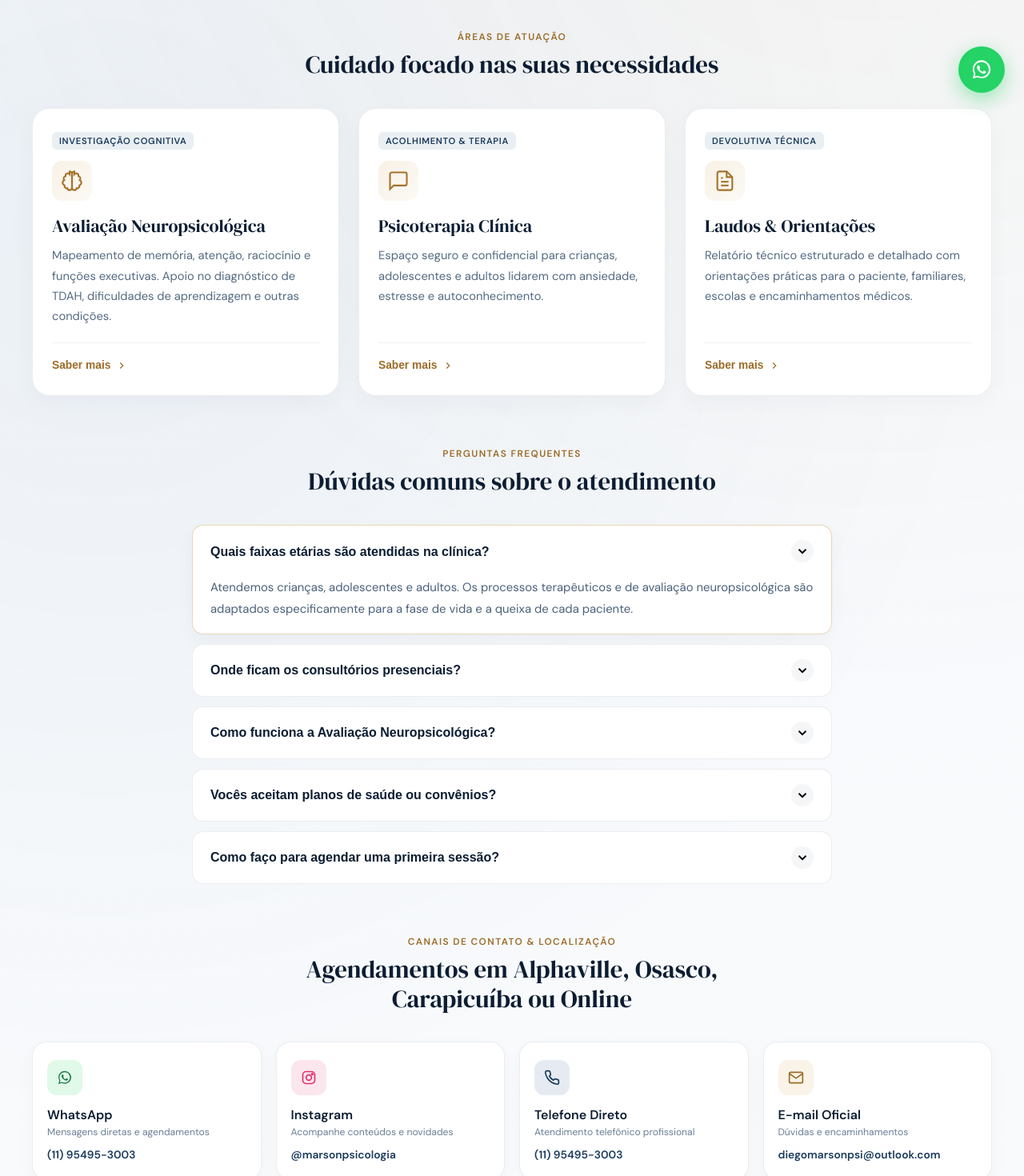
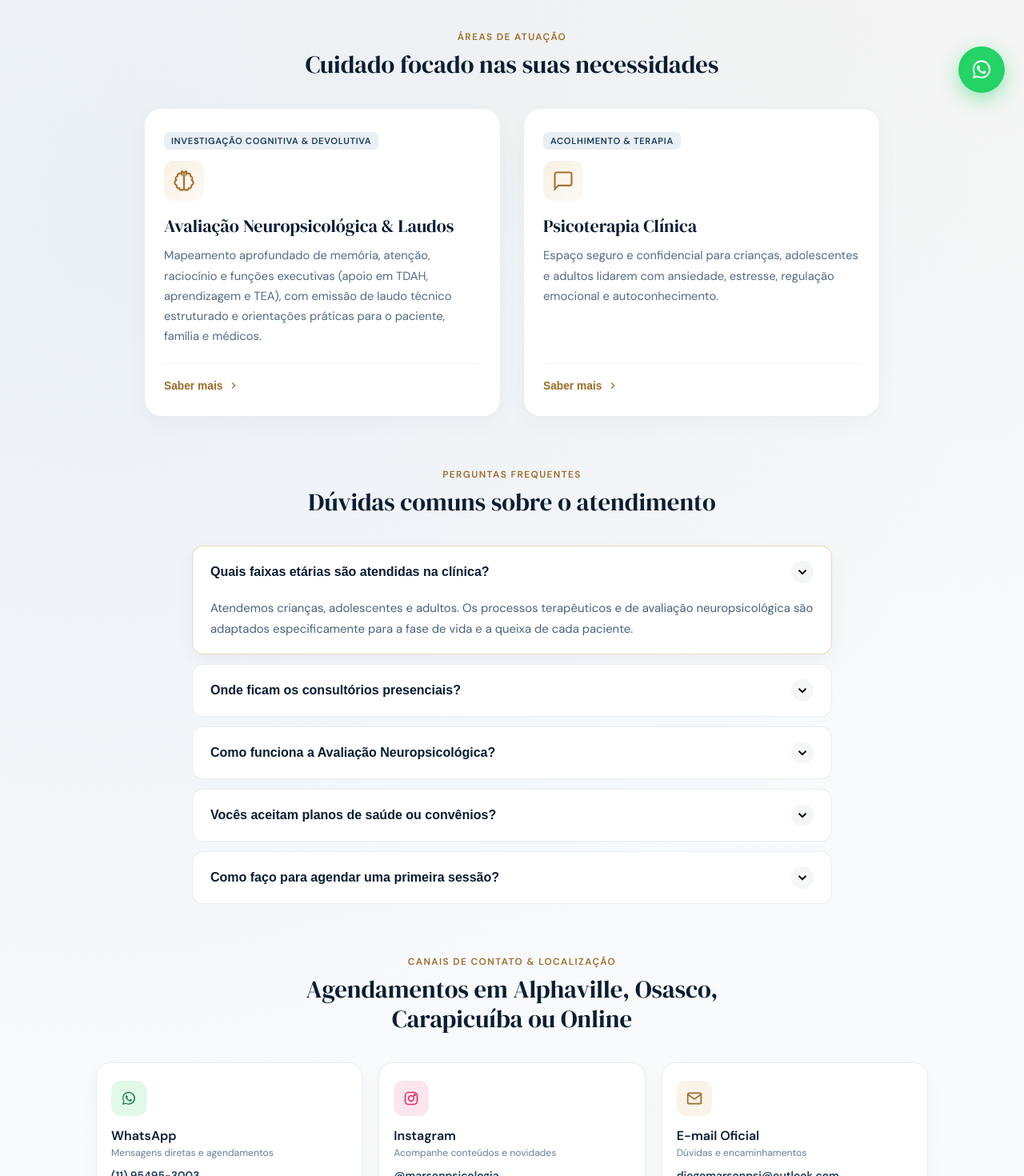
Before and after one commit to Willhgribeiro/marson-psicologia, an Angular app: page / in a window 1280 px wide. Shown: the part 660-2130 px from the top of the page at 80% size. Built offline with nearby package versions, Linux system fonts and the light colour scheme.

Commit message:
feat(home): atualizar CRP para 06/133458, unificar avaliação com laudos e focar canal de contato no WhatsApp

```diff
--- a/src/app/core/i18n/pt-br.ts
+++ b/src/app/core/i18n/pt-br.ts
@@ -34,7 +34,7 @@ export const ptBR = {
       card: {
         title: 'Diego Marson',
         role: 'Psicólogo Clínico & Neuropsicólogo',
-        crp: 'CRP 06 • Ativo no Conselho Federal de Psicologia',
+        crp: 'CRP 06/133458 • Ativo no Conselho Federal de Psicologia',
         audienceTag: 'Crianças • Adolescentes • Adultos',
         items: [
           'Avaliação neuropsicológica diagnóstica completa',
@@ -48,19 +48,14 @@ export const ptBR = {
       title: 'Cuidado focado nas suas necessidades',
       cards: [
         {
-          title: 'Avaliação Neuropsicológica',
-          badge: 'Investigação Cognitiva',
-          text: 'Mapeamento de memória, atenção, raciocínio e funções executivas. Apoio no diagnóstico de TDAH, dificuldades de aprendizagem e outras condições.'
+          title: 'Avaliação Neuropsicológica & Laudos',
+          badge: 'Investigação Cognitiva & Devolutiva',
+          text: 'Mapeamento aprofundado de memória, atenção, raciocínio e funções executivas (apoio em TDAH, aprendizagem e TEA), com emissão de laudo técnico estruturado e orientações práticas para o paciente, família e médicos.'
         },
         {
           title: 'Psicoterapia Clínica',
           badge: 'Acolhimento & Terapia',
-          text: 'Espaço seguro e confidencial para crianças, adolescentes e adultos lidarem com ansiedade, estresse e autoconhecimento.'
-        },
-        {
-          title: 'Laudos & Orientações',
-          badge: 'Devolutiva Técnica',
-          text: 'Relatório técnico estruturado e detalhado com orientações práticas para o paciente, familiares, escolas e encaminhamentos médicos.'
+          text: 'Espaço seguro e confidencial para crianças, adolescentes e adultos lidarem com ansiedade, estresse, regulação emocional e autoconhecimento.'
         }
       ]
     },
--- a/src/app/features/home/components/home-contact/home-contact.component.html
+++ b/src/app/features/home/components/home-contact/home-contact.component.html
@@ -41,18 +41,6 @@
       <app-icon name="arrow" [size]="18" [strokeWidth]="2.5" class="contact-arrow" />
     </a>
 
-    <!-- Telefone Card -->
-    <a class="contact-card" [href]="contactService.getTelUrl()">
-      <div class="contact-icon phone-icon">
-        <app-icon name="phone" [size]="20" />
-      </div>
-      <div class="contact-info">
-        <strong>{{ 'home.contact.phone' | translate }}</strong>
-        <span class="contact-desc">{{ 'home.contact.phoneDesc' | translate }}</span>
-        <small class="contact-highlight">{{ contactService.displayPhoneNumber }}</small>
-      </div>
-      <app-icon name="arrow" [size]="18" [strokeWidth]="2.5" class="contact-arrow" />
-    </a>
 
     <!-- E-mail Card -->
     <a class="contact-card" [href]="contactService.getMailtoUrl()">
--- a/src/app/features/home/components/home-contact/home-contact.component.scss
+++ b/src/app/features/home/components/home-contact/home-contact.component.scss
@@ -38,9 +38,11 @@
 
 .contact-grid {
   display: grid;
-  grid-template-columns: repeat(4, minmax(0, 1fr));
-  gap: 18px;
+  grid-template-columns: repeat(3, minmax(0, 1fr));
+  gap: 20px;
   align-items: stretch;
+  max-width: 1040px;
+  margin: 0 auto;
 }
 
 .contact-card {
@@ -152,7 +154,7 @@
 
 @media (max-width: 980px) {
   .contact-grid {
-    grid-template-columns: repeat(2, minmax(0, 1fr));
+    grid-template-columns: repeat(auto-fit, minmax(260px, 1fr));
   }
 }
 
--- a/src/app/features/home/components/home-footer/home-footer.component.html
+++ b/src/app/features/home/components/home-footer/home-footer.component.html
@@ -2,7 +2,7 @@
   <div class="footer-inner">
     <div class="footer-brand">
       <span class="brand-name">Marson Psicologia</span>
-      <p class="footer-crp">Diego Marson • Psicólogo & Neuropsicólogo • CRP 06</p>
+      <p class="footer-crp">Diego Marson • Psicólogo & Neuropsicólogo • CRP 06/133458</p>
       <p class="footer-locations">{{ 'home.footer.locations' | translate }}</p>
     </div>
     <p class="footer-ethical">{{ 'home.footer.ethicalNotice' | translate }}</p>
--- a/src/app/features/home/components/home-specialties/home-specialties.component.scss
+++ b/src/app/features/home/components/home-specialties/home-specialties.component.scss
@@ -38,8 +38,10 @@
 
 .cards-grid {
   display: grid;
-  grid-template-columns: repeat(3, minmax(0, 1fr));
-  gap: 24px;
+  grid-template-columns: repeat(2, minmax(0, 1fr));
+  gap: 28px;
+  max-width: 920px;
+  margin: 0 auto;
 }
 
 .specialty-card {
--- a/src/app/features/home/components/home-specialties/home-specialties.component.ts
+++ b/src/app/features/home/components/home-specialties/home-specialties.component.ts
@@ -31,13 +31,6 @@ export class HomeSpecialtiesComponent {
       badge: this.t.specialties.cards[1].badge,
       text: this.t.specialties.cards[1].text,
       icon: 'chat'
-    },
-    {
-      id: 'report',
-      title: this.t.specialties.cards[2].title,
-      badge: this.t.specialties.cards[2].badge,
-      text: this.t.specialties.cards[2].text,
-      icon: 'report'
     }
   ];
 
--- a/src/index.html
+++ b/src/index.html
@@ -10,8 +10,8 @@
 
   <!-- Primary SEO Meta Tags -->
   <meta name="description" content="Atendimento psicológico e avaliação neuropsicológica clínica para crianças, adolescentes e adultos. Atendimentos presenciais em Alphaville, Osasco e Carapicuíba, e consultas online.">
-  <meta name="keywords" content="Diego Marson, Psicólogo, Neuropsicólogo, Avaliação Neuropsicológica, Psicologia Alphaville, Psicólogo Osasco, Psicólogo Carapicuíba, Terapia Online, CRP 06">
-  <meta name="author" content="Diego Marson - Psicólogo e Neuropsicólogo CRP 06">
+  <meta name="keywords" content="Diego Marson, Psicólogo, Neuropsicólogo, Avaliação Neuropsicológica, Psicologia Alphaville, Psicólogo Osasco, Psicólogo Carapicuíba, Terapia Online, CRP 06/133458">
+  <meta name="author" content="Diego Marson - Psicólogo e Neuropsicólogo CRP 06/133458">
   <meta name="robots" content="index, follow">
   <meta name="theme-color" content="#0c1d32">
 
```
